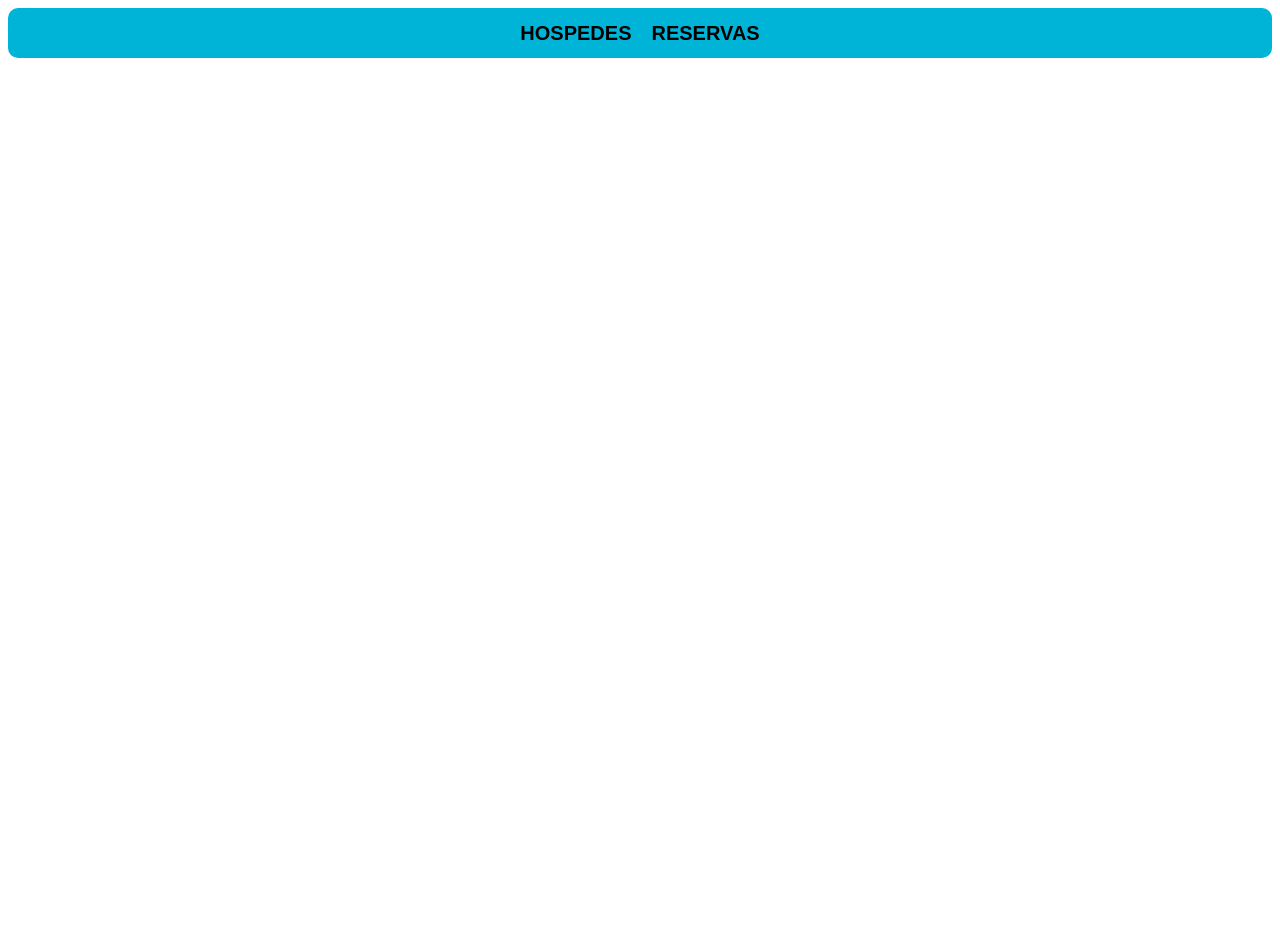
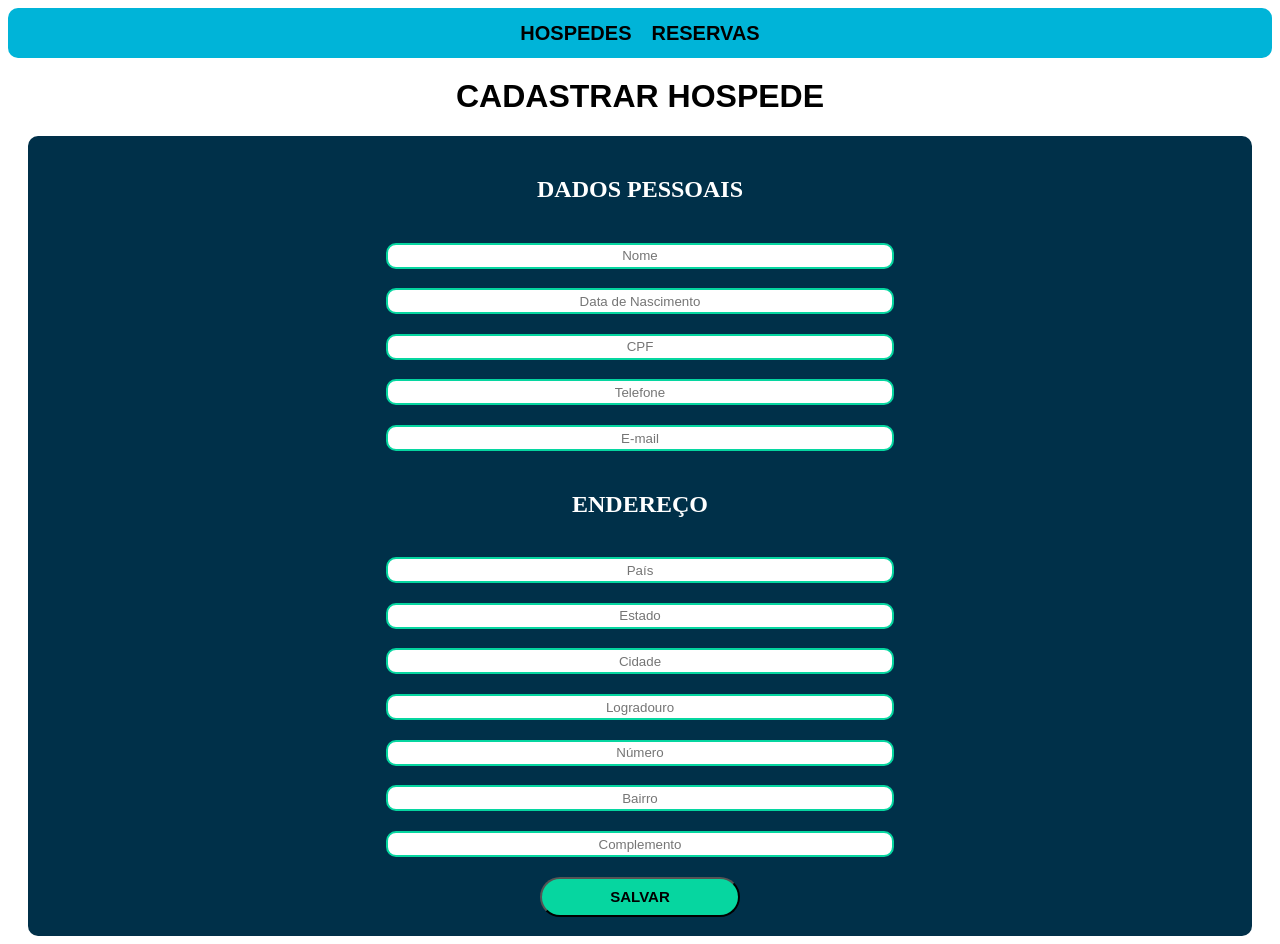
Before and after one commit to yagobelo/teste_es_frontend, a Vue app: page /cadastro-hospede in a window 1280 px wide. Before the commit this address had no page. Before the commit the page ends 800 px from the top, so only its background shows below. Built offline with nearby package versions, Linux system fonts and the light colour scheme.

Commit message:
feat: adicionado tela de cadastrar hospede e editar hospede

```diff
--- a/src/components/CardHospedes.vue
+++ b/src/components/CardHospedes.vue
@@ -1,5 +1,6 @@
 <script setup>
 const data = {
+  id: "1",
   nome: "Yago Belo",
   dataNascimento: "15/02/2000",
   contatos: "993115559",
@@ -17,12 +18,17 @@ const data = {
 </script>
 
 <template>
+  <RouterLink style="text-decoration: none" to="/editar-hospede">
     <button class="container">
       <div class="containerData">
         <h3>Nome: {{ data.nome }}</h3>
+        <div style="display: flex; justify-content: space-between">
           <h3>Data de Nascimento: {{ data.dataNascimento }}</h3>
+          <p>ID: {{ data.id }}</p>
+        </div>
       </div>
     </button>
+  </RouterLink>
 </template>
 
 <style>
@@ -32,7 +38,9 @@ const data = {
   border: none;
   display: flex;
   align-items: center;
-  width: 480px;
+  max-width: 700px;
+  width: 100%;
+  min-width: 300px;
   height: 50px;
   margin: 10px;
   padding: 0 20px;
@@ -41,9 +49,10 @@ const data = {
 .containerData {
   display: flex;
   flex-direction: column;
+  width: 100%;
 }
 h3 {
-  font-size: 20px;
+  font-size: 15px;
   margin: 0;
   padding: 0;
   color: white;
@@ -51,6 +60,14 @@ h3 {
   font-weight: normal;
   align-self: baseline;
   white-space: nowrap;
+}
+p {
+  font-size: 15px;
+  margin: 0;
+  padding: 0;
+  color: white;
+  font-family: Arial, Helvetica, sans-serif;
+  font-weight: normal;
 }
 button {
   cursor: pointer;
--- a/src/router/index.js
+++ b/src/router/index.js
@@ -14,6 +14,18 @@ const router = createRouter({
 
       component: () => import("@/views/ReservasView.vue"),
     },
+    {
+      path: "/cadastro-hospede",
+      name: "/cadastro-hospede",
+
+      component: () => import("@/views/CadastroHospede.vue"),
+    },
+    {
+      path: "/editar-hospede",
+      name: "/editar-hospede",
+
+      component: () => import("@/views/EditarHospede.vue"),
+    },
   ],
 });
 
--- /dev/null
+++ b/src/views/CadastroHospede.vue
@@ -0,0 +1,72 @@
+<script setup></script>
+
+<template>
+  <div class="bodyCadastrarHospede">
+    <h1 class="titulo">CADASTRAR HOSPEDE</h1>
+    <form class="containerForm" action="submit">
+      <h2>DADOS PESSOAIS</h2>
+      <input class="inputText" type="text" placeholder="Nome" />
+      <input class="inputText" type="text" placeholder="Data de Nascimento" />
+      <input class="inputText" type="text" placeholder="CPF" />
+      <input class="inputText" type="text" placeholder="Telefone" />
+      <input class="inputText" type="text" placeholder="E-mail" />
+
+      <h2>ENDEREÇO</h2>
+      <input class="inputText" type="text" placeholder="País" />
+      <input class="inputText" type="text" placeholder="Estado" />
+      <input class="inputText" type="text" placeholder="Cidade" />
+      <input class="inputText" type="text" placeholder="Logradouro" />
+      <input class="inputText" type="text" placeholder="Número" />
+      <input class="inputText" type="text" placeholder="Bairro" />
+      <input class="inputText" type="text" placeholder="Complemento" />
+
+      <button class="btnSubmit" type="submit">SALVAR</button>
+    </form>
+  </div>
+</template>
+
+<style>
+.bodyCadastrarHospede {
+  display: flex;
+  flex-direction: column;
+}
+.titulo {
+  font-family: Arial, Helvetica, sans-serif;
+  align-self: center;
+  margin-top: 20px;
+}
+.containerForm {
+  display: flex;
+  align-items: center;
+  justify-content: space-evenly;
+  flex-direction: column;
+  height: 800px;
+  margin: 0 20px 0 20px;
+  background: #003049;
+  border-radius: 10px;
+  padding: 0 10px 0 10px;
+  color: white;
+}
+.inputText {
+  min-width: 200px;
+  width: 50%;
+  max-width: 500px;
+  height: 20px;
+  text-align: center;
+  border-radius: 10px;
+  border: 2px solid #06d6a0;
+}
+.btnSubmit {
+  padding: 5px 10px;
+  border-radius: 25px;
+  font-family: Arial, Helvetica, sans-serif;
+  font-weight: bold;
+  font-size: 15px;
+  background: #06d6a0;
+  width: 200px;
+  height: 40px;
+}
+.btnSubmit:hover {
+  background-color: #06d69ebd;
+}
+</style>
--- /dev/null
+++ b/src/views/EditarHospede.vue
@@ -0,0 +1,72 @@
+<script setup></script>
+
+<template>
+  <div class="bodyCadastrarHospede">
+    <h1 class="titulo">EDITAR HOSPEDE</h1>
+    <form class="containerForm" action="submit">
+      <h2>DADOS PESSOAIS</h2>
+      <input class="inputText" type="text" placeholder="Nome" />
+      <input class="inputText" type="text" placeholder="Data de Nascimento" />
+      <input class="inputText" type="text" placeholder="CPF" />
+      <input class="inputText" type="text" placeholder="Telefone" />
+      <input class="inputText" type="text" placeholder="E-mail" />
+
+      <h2>ENDEREÇO</h2>
+      <input class="inputText" type="text" placeholder="País" />
+      <input class="inputText" type="text" placeholder="Estado" />
+      <input class="inputText" type="text" placeholder="Cidade" />
+      <input class="inputText" type="text" placeholder="Logradouro" />
+      <input class="inputText" type="text" placeholder="Número" />
+      <input class="inputText" type="text" placeholder="Bairro" />
+      <input class="inputText" type="text" placeholder="Complemento" />
+
+      <button class="btnSubmit" type="submit">SALVAR</button>
+    </form>
+  </div>
+</template>
+
+<style>
+.bodyCadastrarHospede {
+  display: flex;
+  flex-direction: column;
+}
+.titulo {
+  font-family: Arial, Helvetica, sans-serif;
+  align-self: center;
+  margin-top: 20px;
+}
+.containerForm {
+  display: flex;
+  align-items: center;
+  justify-content: space-evenly;
+  flex-direction: column;
+  height: 800px;
+  margin: 0 20px 0 20px;
+  background: #003049;
+  border-radius: 10px;
+  padding: 0 10px 0 10px;
+  color: white;
+}
+.inputText {
+  min-width: 200px;
+  width: 50%;
+  max-width: 500px;
+  height: 20px;
+  text-align: center;
+  border-radius: 10px;
+  border: 2px solid #06d6a0;
+}
+.btnSubmit {
+  padding: 5px 10px;
+  border-radius: 25px;
+  font-family: Arial, Helvetica, sans-serif;
+  font-weight: bold;
+  font-size: 15px;
+  background: #06d6a0;
+  width: 200px;
+  height: 40px;
+}
+.btnSubmit:hover {
+  background-color: #06d69ebd;
+}
+</style>
--- a/src/views/HospedesView.vue
+++ b/src/views/HospedesView.vue
@@ -3,9 +3,11 @@ import CardHospedes from "@/components/CardHospedes.vue";
 </script>
 
 <template>
-  <div>
-    <button>+</button>
-    <div class="containerCards">
+  <div class="containerBody">
+    <RouterLink class="btnNovoCadastroHospede" to="/cadastro-hospede"
+      >CADASTRAR HOSPEDE</RouterLink
+    >
+    <div>
       <CardHospedes />
       <CardHospedes />
     </div>
@@ -13,10 +15,31 @@ import CardHospedes from "@/components/CardHospedes.vue";
 </template>
 
 <style>
-.containerCards {
+.containerBody {
   display: flex;
   align-items: center;
   justify-content: center;
   flex-direction: column;
 }
+.btnNovoCadastroHospede {
+  margin: 10px;
+  width: 50%;
+  height: 50px;
+  background: #06d6a0;
+  border-radius: 25px;
+  display: flex;
+  align-items: center;
+  justify-content: center;
+  font-family: Arial, Helvetica, sans-serif;
+  font-size: 15px;
+  text-decoration: none;
+  color: black;
+  font-weight: bold;
+}
+.btnNovoCadastroHospede:hover {
+  background-color: #06d69ebd;
+}
+.btnNovoCadastroHospede:active {
+  background-color: aliceblue;
+}
 </style>
```
Lines whose indentation alone changed are shown as unchanged.
